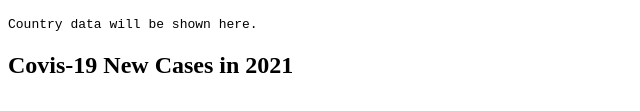
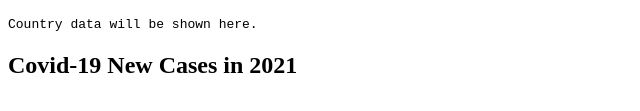
Before and after one commit to ameerais/Project-3---Covid, a plain HTML site: page Manroop_Project-3/main/templates/index.html in a window 1280 px wide. Shown: the part 151-262 px from the top of the page, 0-640 px from the left. Drawn offline with nearby package versions, Linux system fonts and the light colour scheme.

Commit message:
Update index.html

```diff
--- a/Manroop_Project-3/main/templates/index.html
+++ b/Manroop_Project-3/main/templates/index.html
@@ -57,7 +57,7 @@
     <pre id="countryData">Country data will be shown here.</pre>
 
     <!-- Chart view on the page -->
-    <h2>Covis-19 New Cases in 2021</h2>
+    <h2>Covid-19 New Cases in 2021</h2>
     <canvas id="casesChart" width="70" height="30"></canvas>
 
     <script>
```
